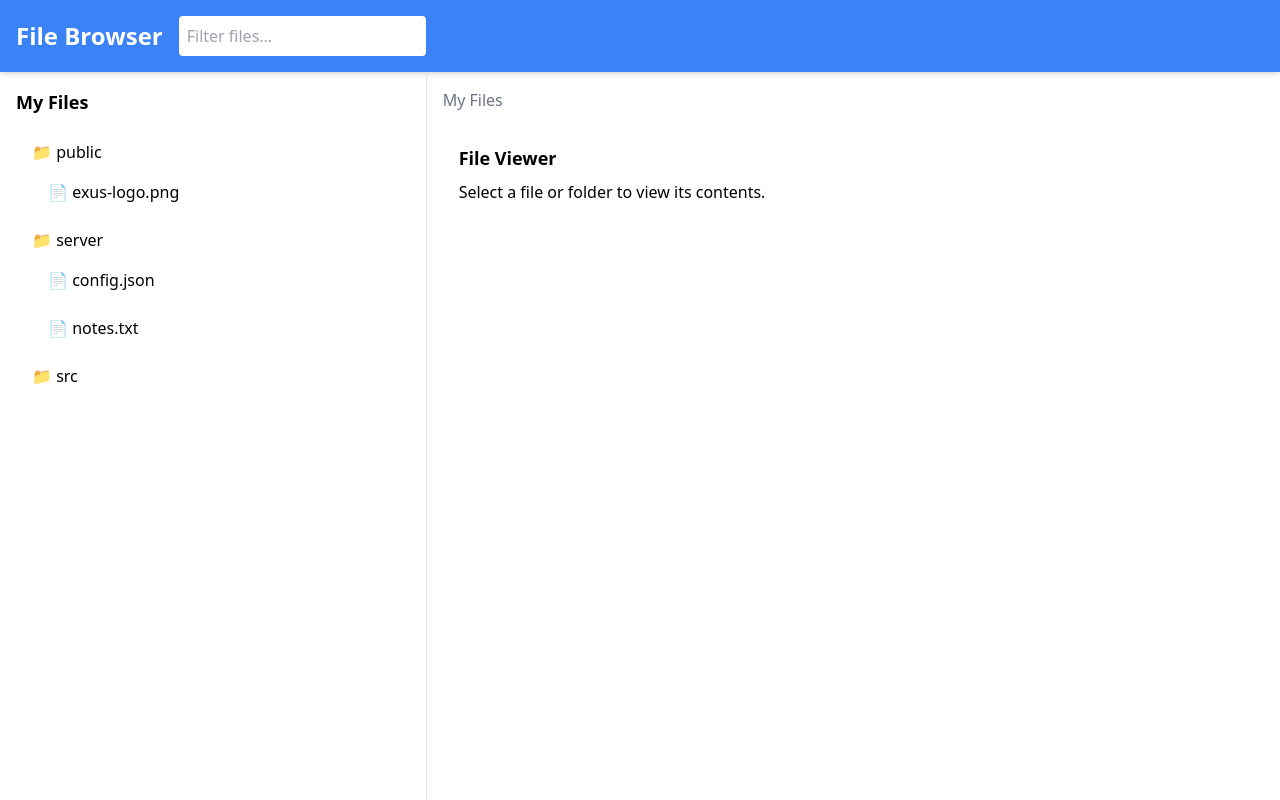
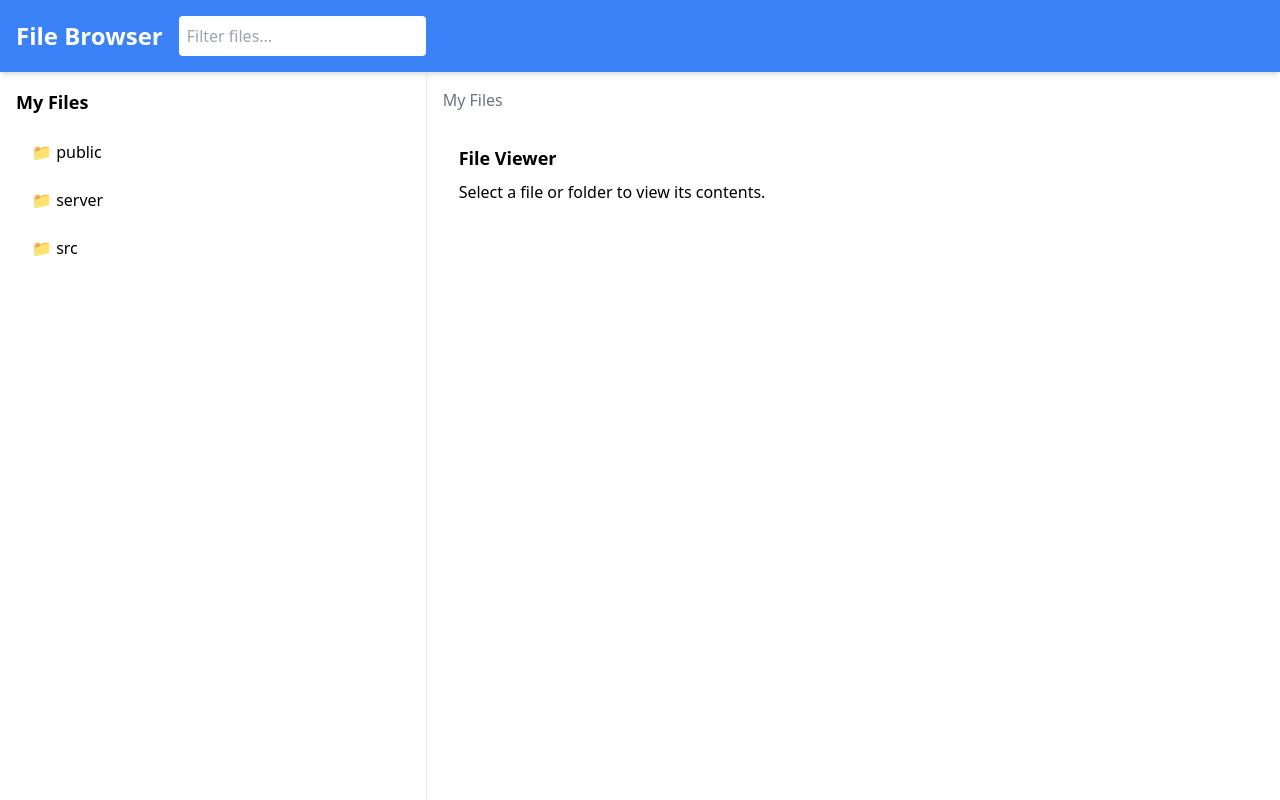
Before and after one commit to draganaaz/file-browser, a React (Create React App) app: page / in a window 1280 px wide. Built offline with nearby package versions, Linux system fonts and the light colour scheme; the HTML template or start-up script is replaced by a standard one.

Commit message:
feature: menu is expandable

```diff
--- a/src/components/FileTreeView/FileTreeView.tsx
+++ b/src/components/FileTreeView/FileTreeView.tsx
@@ -1,4 +1,10 @@
-import React, { useState, useRef, useCallback } from 'react';
+import React, {
+  useState,
+  useRef,
+  useCallback,
+  Dispatch,
+  SetStateAction,
+} from 'react';
 import {
   FILE_TYPE,
   MENU_ITEMS,
@@ -11,6 +17,7 @@ import { findNodeById } from '../../utils/treeService';
 
 interface FileTreeViewProps {
   data: FileNode[];
+  setData: Dispatch<SetStateAction<FileNode[]>>;
   onAdd: (parentId: string, name: string, type: FILE_TYPE) => void;
   onDelete: (nodeId: string) => void;
   onSelect: (node: FileNode, path: string[]) => void;
@@ -20,6 +27,7 @@ interface FileTreeViewProps {
 
 const FileTreeView: React.FC<FileTreeViewProps> = ({
   data,
+  setData,
   onAdd,
   onDelete,
   onRename,
@@ -42,6 +50,21 @@ const FileTreeView: React.FC<FileTreeViewProps> = ({
     setErrorMessage('');
     setIsRenaming(false);
   }, []);
+
+  const toggleNode = (nodeId: string, nodes: FileNode[]): FileNode[] =>
+    nodes.map((node) => {
+      if (node.id === nodeId) {
+        return { ...node, isExpanded: !node.isExpanded };
+      }
+      if (node.children) {
+        return { ...node, children: toggleNode(nodeId, node.children) };
+      }
+      return node;
+    });
+
+  const handleToggle = (nodeId: string) => {
+    setData((prevData) => toggleNode(nodeId, prevData));
+  };
 
   useOutsideClick(menuRef, () => closeMenus());
 
@@ -209,6 +232,7 @@ const FileTreeView: React.FC<FileTreeViewProps> = ({
     nodes.map((node) => {
       const isHovered = hoveredNodeId === node.id;
       const isFolder = node.type === FILE_TYPE.FOLDER;
+      const isExpanded = node.isExpanded ?? false;
       const newPath = [...path, node.name];
 
       return (
@@ -221,7 +245,12 @@ const FileTreeView: React.FC<FileTreeViewProps> = ({
         >
           <div
             className="flex items-center justify-between p-2 rounded hover:bg-gray-200 cursor-pointer"
-            onClick={() => onSelect(node, newPath)}
+            onClick={() => {
+              if (isFolder) {
+                handleToggle(node.id);
+              }
+              onSelect(node, newPath);
+            }}
           >
             {/* Renaming node */}
             {isRenaming && selectedNode?.id === node.id ? (
@@ -229,7 +258,7 @@ const FileTreeView: React.FC<FileTreeViewProps> = ({
             ) : (
               // Displaying regular node
               <span data-testid={`folder-name-${node.id}`}>
-                {node.type === FILE_TYPE.FOLDER ? '📁' : '📄'} {node.name}
+                {isFolder ? (isExpanded ? '📂' : '📁') : '📄'} {node.name}
               </span>
             )}
             {isHovered && (
@@ -273,7 +302,7 @@ const FileTreeView: React.FC<FileTreeViewProps> = ({
           {menuNode === node.id && renderMenuItems(node.id)}
 
           {/* Render subtree */}
-          {node.children && (
+          {isFolder && isExpanded && node.children && (
             <ul className="ml-4">{renderTree(node.children, newPath)}</ul>
           )}
         </li>
--- a/src/pages/FileBrowserPage.tsx
+++ b/src/pages/FileBrowserPage.tsx
@@ -78,6 +78,7 @@ const FileBrowserPage: React.FC = () => {
           <h2 className="text-lg font-bold mb-2">My Files</h2>
           <FileTreeView
             data={filteredTree}
+            setData={setFileTree}
             onAdd={handleAdd}
             onDelete={handleDelete}
             onSelect={handleSelect}
--- a/src/types/FileNode.ts
+++ b/src/types/FileNode.ts
@@ -6,5 +6,5 @@ export interface FileNode {
   type: FILE_TYPE;
   children?: FileNode[];
   fileContent?: string;
-  createdAt?: Date;
+  isExpanded?: boolean;
 }
```
Also changed, not shown: 2 other files (tests, documents, lock files or other folders).
